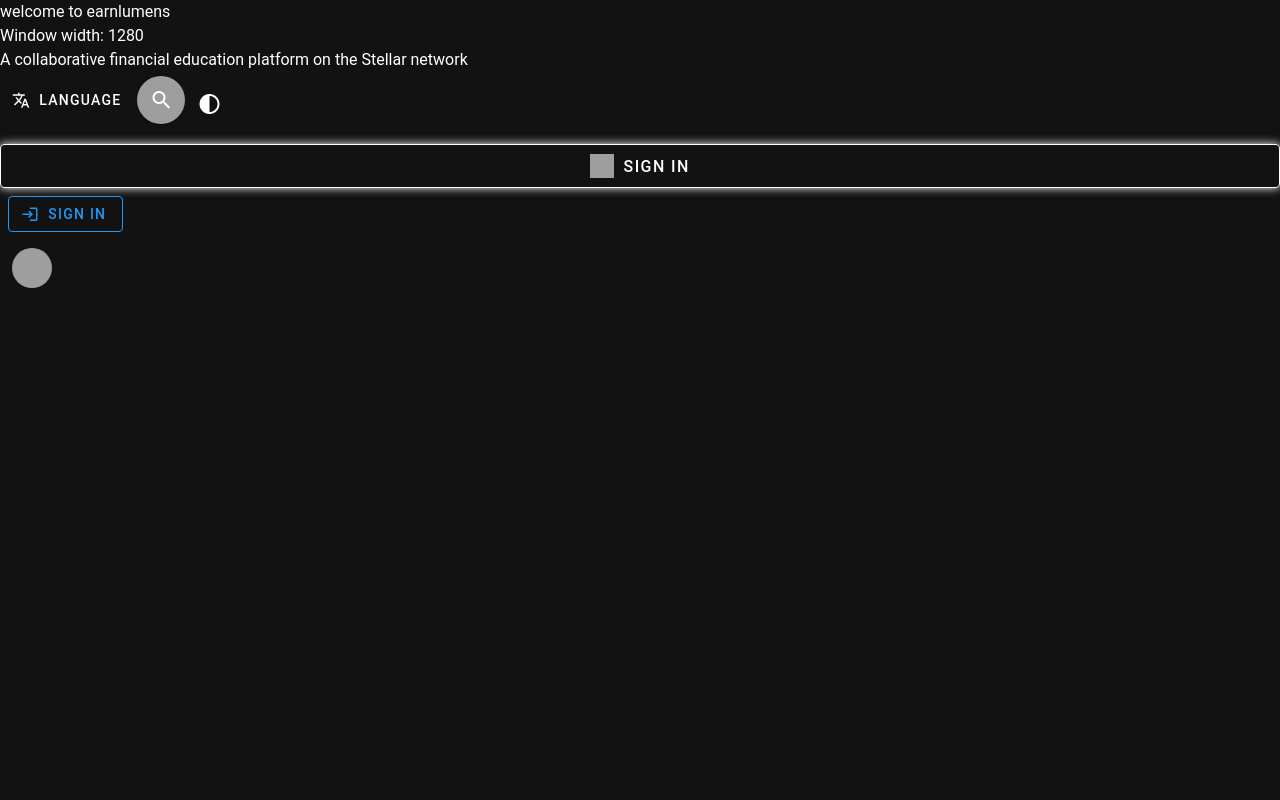
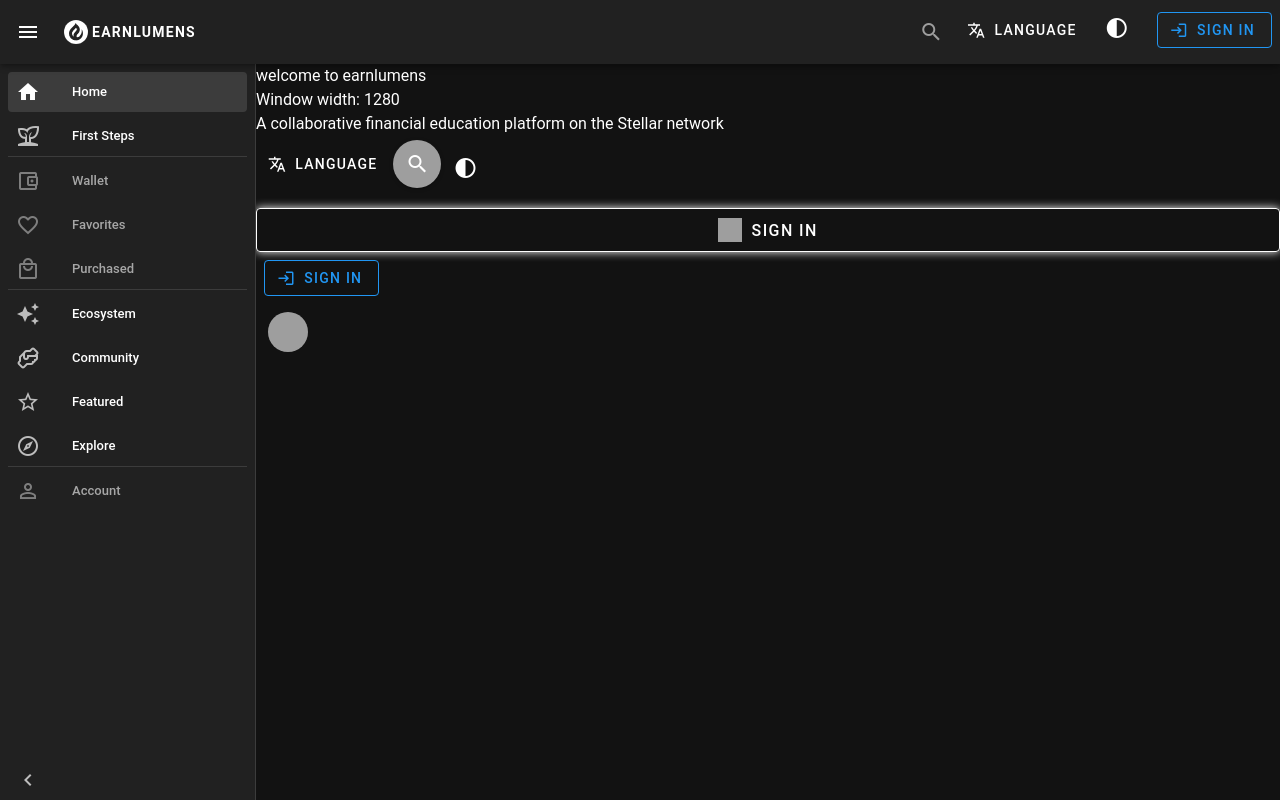
Before and after one commit to earnlumens-org/media-store-ui, a Vue app: page / in a window 1280 px wide. Built offline with nearby package versions, Linux system fonts and the light colour scheme; grey boxes are pictures that could not be loaded; a small style sheet from the web is missing.

Commit message:
integrate main layout and navigation logic

```diff
--- a/src/components/CxSearchDialog.vue
+++ b/src/components/CxSearchDialog.vue
@@ -33,7 +33,7 @@
         </v-btn>
       </v-toolbar>
 
-      <v-list lines="two" bg-color="black">
+      <v-list lines="two">
         <!-- Aquí irían los resultados de búsqueda -->
       </v-list>
     </v-card>
--- /dev/null
+++ b/src/layouts/AppBar.vue
@@ -0,0 +1,276 @@
+<template>
+  <v-app-bar>
+    <v-btn @click="rail = !rail" class="hidden-sm-and-down" icon="mdi-menu"></v-btn>
+    <div style="display: flex; flex: 1; align-items: center;">
+      <v-icon class="ml-3">
+        <img :src="iconPath" alt="Fire Icon" width="24" height="24" />
+      </v-icon>
+      <v-toolbar-title><b class="pl-1 font-weight-bold text-button">EARNLUMENS</b></v-toolbar-title>
+    </div>
+
+    <div style="display: flex; flex: 1; justify-content: flex-end;">
+      <cx-search-dialog v-if="true"></cx-search-dialog>
+      <cx-language-dialog></cx-language-dialog>
+      <cx-dark-light-mode v-if="!loggedIn"></cx-dark-light-mode>
+      <cx-login-dialog v-if="!loggedIn"></cx-login-dialog>
+      <cx-popover-menu v-else></cx-popover-menu>
+    </div>
+  </v-app-bar>
+
+  <v-navigation-drawer
+    v-model="drawer"
+    :rail="rail"
+    :location="drawerLocation"
+    :permanent="permanent"
+  >
+    <v-list density="compact" nav>
+      <v-tooltip :text="$t('AppBar.home')">
+        <template v-slot:activator="{ props }">
+          <v-list-item
+            v-bind="props"
+            class="hidden-sm-and-down"
+            prepend-icon="mdi-home"
+            :title="$t('AppBar.home')"
+            value="home"
+            to="/"
+            exact
+          ></v-list-item>
+        </template>
+      </v-tooltip>
+
+      <v-tooltip :text="$t('AppBar.firststeps')">
+        <template v-slot:activator="{ props }">
+          <v-list-item
+            v-bind="props"
+            prepend-icon="mdi-sprout-outline"
+            :title="$t('AppBar.firststeps')"
+            value="firststeps"
+            to="/firststeps"
+            exact
+          ></v-list-item>
+        </template>
+      </v-tooltip>
+
+      <v-divider></v-divider>
+
+      <v-tooltip :text="$t('AppBar.wallet')">
+        <template v-slot:activator="{ props }">
+          <v-list-item
+            v-bind="props"
+            class="hidden-sm-and-down"
+            prepend-icon="mdi-wallet-outline"
+            :title="$t('AppBar.wallet')"
+            value="wallet"
+            to="/wallet"
+            exact
+            :disabled="!loggedIn"
+          ></v-list-item>
+        </template>
+      </v-tooltip>
+
+      <v-tooltip :text="$t('AppBar.favorites')">
+        <template v-slot:activator="{ props }">
+          <v-list-item
+            v-bind="props"
+            prepend-icon="mdi-heart-outline"
+            :title="$t('AppBar.favorites')"
+            value="favorites"
+            to="/favorites"
+            exact
+            :disabled="!loggedIn"
+          ></v-list-item>
+        </template>
+      </v-tooltip>
+
+      <v-tooltip :text="$t('AppBar.purchased')">
+        <template v-slot:activator="{ props }">
+          <v-list-item
+            v-bind="props"
+            prepend-icon="mdi-shopping-outline"
+            :title="$t('AppBar.purchased')"
+            value="purchased"
+            to="/purchased"
+            exact
+            :disabled="!loggedIn"
+          ></v-list-item>
+        </template>
+      </v-tooltip>
+
+
+      <v-divider></v-divider>
+
+
+      <v-tooltip :text="$t('AppBar.ecosystem')">
+        <template v-slot:activator="{ props }">
+          <v-list-item
+            v-bind="props"
+            prepend-icon="mdi-creation"
+            :title="$t('AppBar.ecosystem')"
+            value="ecosystem"
+            to="/ecosystem"
+            exact
+          ></v-list-item>
+        </template>
+      </v-tooltip>
+
+      <v-tooltip :text="$t('AppBar.community')">
+        <template v-slot:activator="{ props }">
+          <v-list-item
+            v-bind="props"
+            prepend-icon="mdi-handshake-outline"
+            :title="$t('AppBar.community')"
+            value="community"
+            to="/community"
+            exact
+          ></v-list-item>
+        </template>
+      </v-tooltip>
+
+      <v-tooltip :text="$t('AppBar.featured')">
+        <template v-slot:activator="{ props }">
+          <v-list-item
+            v-bind="props"
+            prepend-icon="mdi-star-outline"
+            :title="$t('AppBar.featured')"
+            value="featured"
+            to="/featured"
+            exact
+          ></v-list-item>
+        </template>
+      </v-tooltip>
+
+      <v-tooltip :text="$t('AppBar.explore')">
+        <template v-slot:activator="{ props }">
+          <v-list-item
+            v-bind="props"
+            prepend-icon="mdi-compass-outline"
+            :title="$t('AppBar.explore')"
+            value="explore"
+            to="/explore"
+            exact
+          ></v-list-item>
+        </template>
+      </v-tooltip>
+
+      <v-divider></v-divider>
+
+      <v-tooltip :text="$t('AppBar.account')">
+        <template v-slot:activator="{ props }">
+          <v-list-item
+            v-bind="props"
+            prepend-icon="mdi-account-outline"
+            :title="$t('AppBar.account')"
+            value="account"
+            to="/account"
+            exact
+            :disabled="!loggedIn"
+          ></v-list-item>
+        </template>
+      </v-tooltip>
+
+      <!-- Rail item is positioned at the bottom -->
+      <v-list-item style="position: fixed; bottom: 0; width: 100%" @click="rail = !rail">
+        <template v-slot:prepend>
+          <v-icon>{{
+            drawerLocation === "right"
+              ? rail
+                ? "mdi-chevron-left"
+                : "mdi-chevron-right"
+              : rail
+              ? "mdi-chevron-right"
+              : "mdi-chevron-left"
+          }}</v-icon>
+        </template>
+      </v-list-item>
+    </v-list>
+  </v-navigation-drawer>
+
+  <v-bottom-navigation class="hidden-md-and-up" :elevation="9" grow>
+    <v-btn to="/" exact>
+      <v-icon>mdi-home</v-icon>
+      {{ $t("AppBar.home") }}
+    </v-btn>
+
+    <v-btn to="/wallet" exact :disabled="!loggedIn">
+      <v-icon>mdi-wallet-outline</v-icon>
+      {{ $t("AppBar.wallet") }}
+    </v-btn>
+
+    <v-btn @click="drawer = !drawer" :active="false">
+      <v-icon>mdi-menu</v-icon>
+    </v-btn>
+  </v-bottom-navigation>
+</template>
+
+<script setup lang="ts">
+import { ref, computed, onMounted, watch } from 'vue';
+import { useRoute } from 'vue-router';
+import { useAppStore } from '@/stores/app';
+import { storeToRefs } from 'pinia';
+
+// Components
+import CxLanguageDialog from "@/components/CxLanguageDialog.vue";
+import CxLoginDialog from "@/components/CxLoginDialog.vue";
+import CxPopoverMenu from "@/components/CxPopoverMenu.vue";
+import CxSearchDialog from "@/components/CxSearchDialog.vue";
+// import CxDarkLightMode from "@/components/CxDarkLightMode.vue"; // Previously imported, let's keep it. Note: Check import path in OLD source.
+import CxDarkLightMode from "@/components/CxDarkLightMode.vue";
+
+// Assets
+import fireIcon from "@/assets/logo.svg";
+import fireIconBlack from "@/assets/logo-dm.svg";
+
+// Store
+const appStore = useAppStore();
+const { mobileView, loggedIn, isDarkTheme, windowWidth } = storeToRefs(appStore);
+
+// Router
+const route = useRoute();
+
+// State
+const drawer = ref(false);
+const rail = ref(true);
+const drawerLocation = ref<'left' | 'right' | 'top' | 'bottom'>('right');
+const permanent = ref(false);
+
+// Computed
+const iconPath = computed(() => {
+  return isDarkTheme.value ? fireIcon : fireIconBlack;
+});
+
+// Methods
+function handleResize() {
+  if (mobileView.value) {
+    rail.value = false;
+    drawer.value = false;
+    drawerLocation.value = 'right';
+    permanent.value = false;
+  } else {
+    // Note: windowWidth is strictly typed as number in the store
+    if (windowWidth.value < 1264) {
+      rail.value = true;
+      drawer.value = true;
+      drawerLocation.value = 'left';
+      permanent.value = true;
+    } else {
+      rail.value = false;
+      drawer.value = true;
+      drawerLocation.value = 'left';
+      permanent.value = true;
+    }
+  }
+}
+
+// Watchers
+// Watch windowWidth to trigger resize logic, replacing the manual event listener from OLD
+// since App.vue already tracks resize and updates store.
+watch(windowWidth, () => {
+  handleResize();
+});
+
+// Lifecycle
+onMounted(() => {
+  handleResize();
+});
+
+</script>
--- a/src/layouts/default.vue
+++ b/src/layouts/default.vue
@@ -1,9 +1,10 @@
 <template>
+  <AppBar />
   <v-main>
     <router-view />
   </v-main>
 </template>
 
 <script lang="ts" setup>
-  //
+  import AppBar from './AppBar.vue'
 </script>
```
Also changed, not shown: src/assets/logo-dm.svg (added), src/assets/logo.svg (added).
